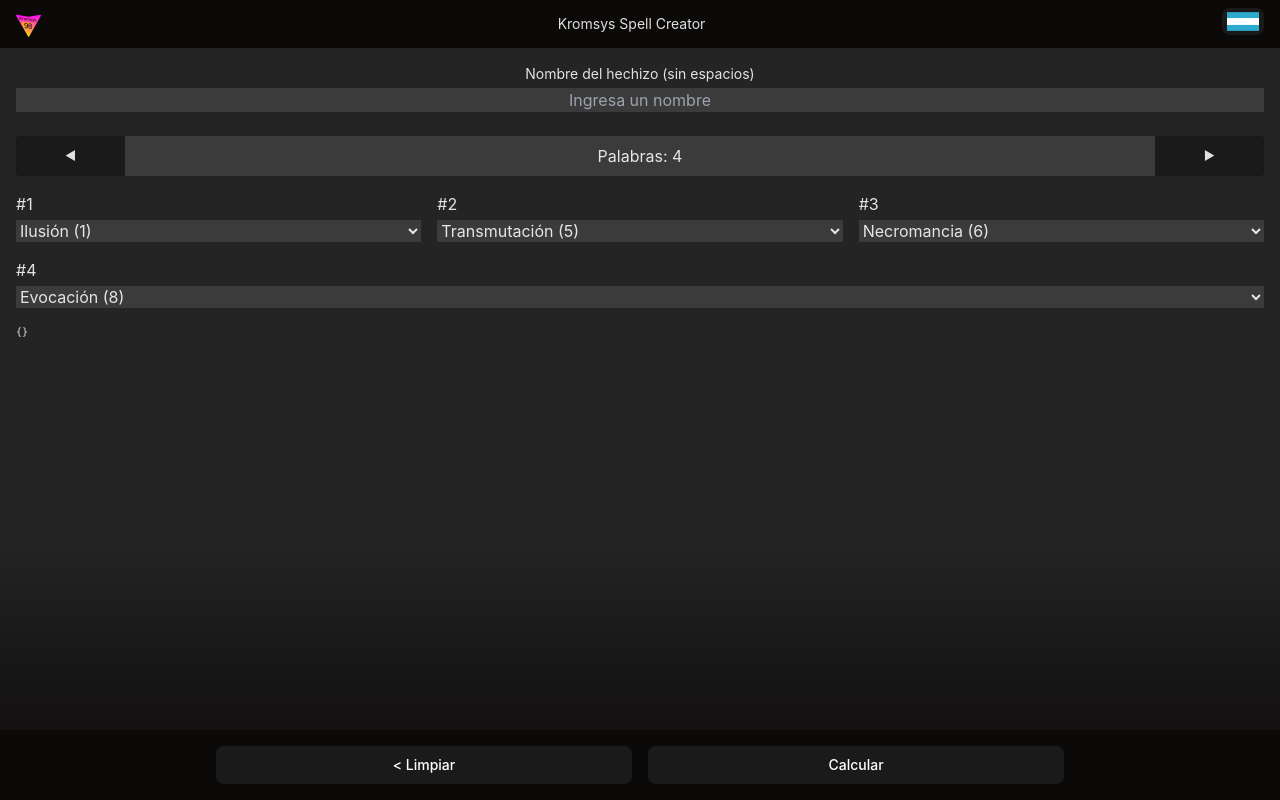
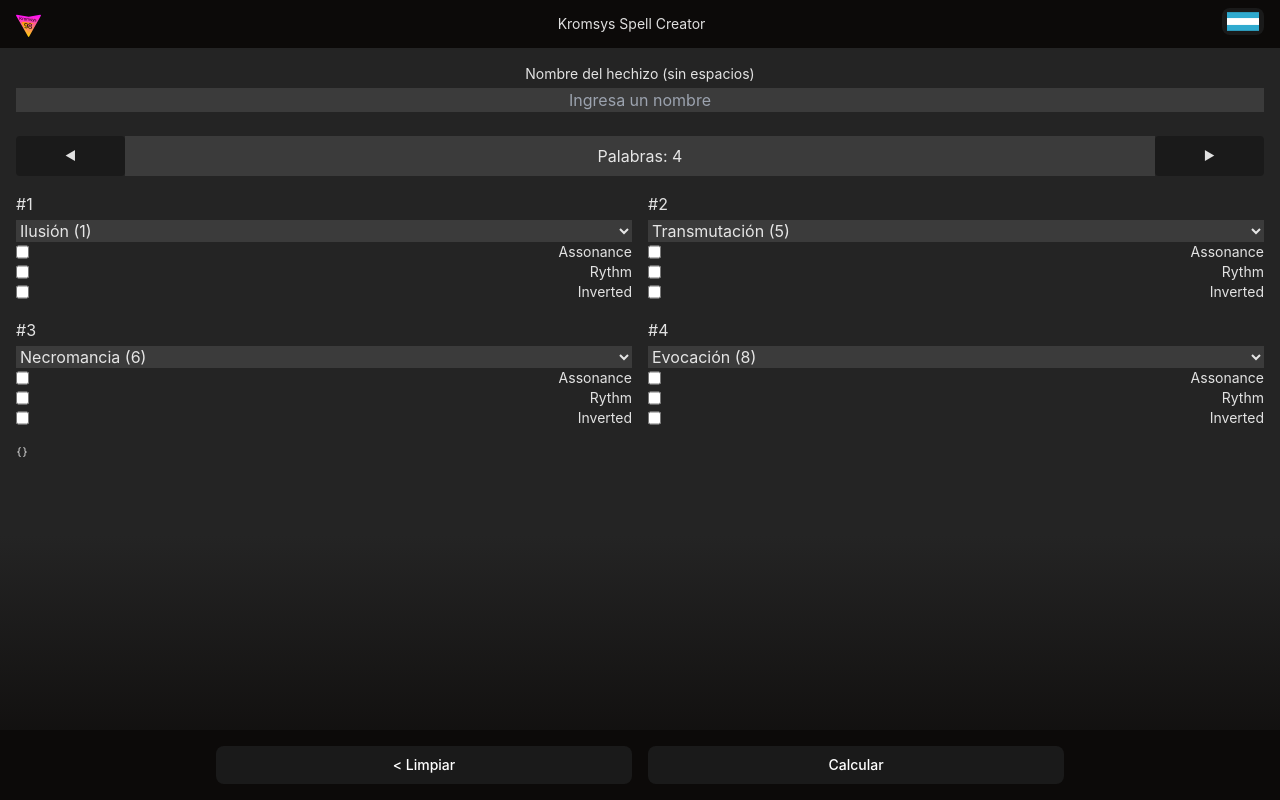
Before and after one commit to sebastianpennino/krom_magic, a React (Vite) app: page / in a window 1280 px wide. Built offline with nearby package versions, Linux system fonts and the light colour scheme.

Commit message:
WIP - grid

```diff
--- a/src/compositions/InputPage.tsx
+++ b/src/compositions/InputPage.tsx
@@ -30,7 +30,7 @@
     });
   };
 
-  const offSet = [0, 3, 6, 9, 12];
+  const offSet = [0, 2, 4, 6, 8, 10];
   const spellLengthArray = Array.from({ length: state.spellLength });
 
   // Split the array into chunks of a specified size
@@ -41,7 +41,7 @@
     }
     return chunkedArray;
   };
-  const chunksOfThree = chunkArray(spellLengthArray, 3);
+  const chunksOfTwo = chunkArray(spellLengthArray, 2);
 
   /*
   useEffect(() => {
@@ -63,13 +63,14 @@
           max={9}
         />
       </div>
-      {chunksOfThree.map((chunk, i) => (
+      {chunksOfTwo.map((chunk, i) => (
         <div key={i} className="flex space-x-4">
           {chunk.map((_unused: any, innerIndex: number) => (
             <div
               key={innerIndex}
               className={chunk.length > 1 ? `w-1/${chunk.length}` : "w-full"}
             >
+              <div>
                 <Dropdown
                   key={innerIndex + offSet[i] + 1}
                   title={[
@@ -85,13 +86,26 @@
                   disabled={state.showResults}
                 />
               </div>
+              <label className="flex justify-between">
+                <input type="checkbox" name="subscribe" value="assonance" />{" "}
+                <span className="text-sm">Assonance</span>
+              </label>
+              <label className="flex justify-between">
+                <input type="checkbox" name="subscribe" value="rythm" />
+                <span className="text-sm">Rythm</span>
+              </label>
+              <label className="flex justify-between">
+                <input type="checkbox" name="subscribe" value="inverted" />
+                <span className="text-sm">Inverted</span>
+              </label>
+            </div>
           ))}
         </div>
       ))}
 
       <div className="flex justify-center mt-4">
         <div className="w-full">
-          <small style={{fontSize: "10px"}}>
+          <small style={{ fontSize: "10px" }}>
             <pre>{JSON.stringify({ ...state.results }, null, 2)}</pre>
           </small>
         </div>
```
Lines whose indentation alone changed are shown as unchanged.
